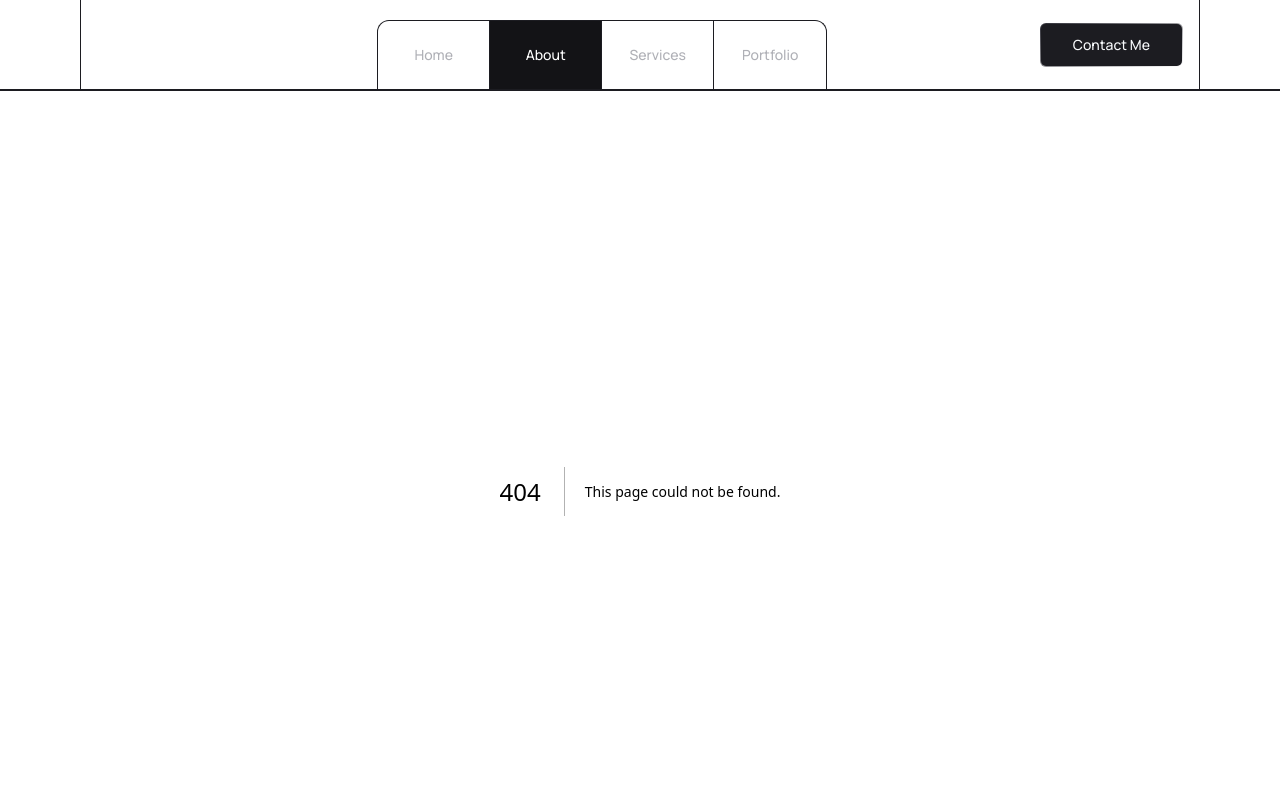
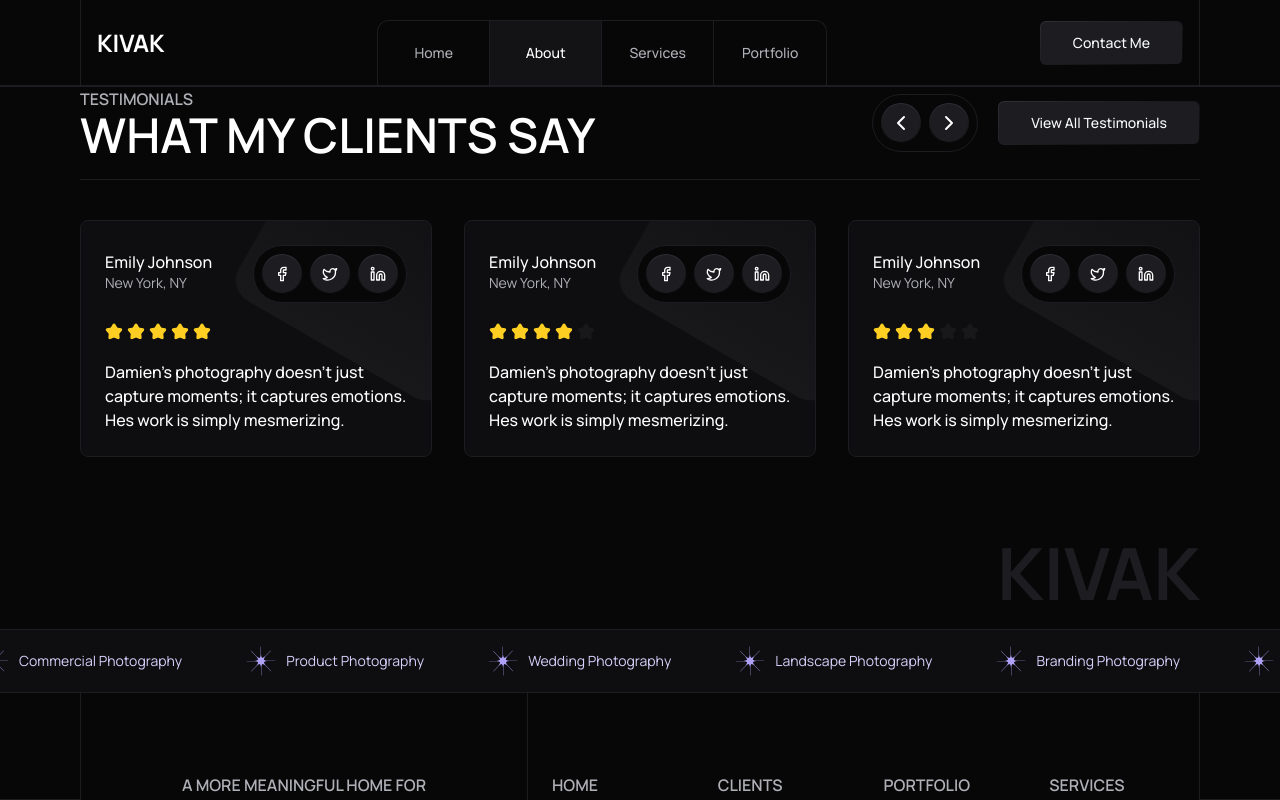
Before and after one commit to AlexanderHubar/kivak-portfolio, a Next.js app: page /about in a window 1280 px wide. Before the commit this address had no page. Shown: the top 800 px of the page. Built offline with nearby package versions, Linux system fonts and the light colour scheme.

Commit message:
feat: add desktop nav animation

```diff
--- /dev/null
+++ b/app/about/page.tsx
@@ -0,0 +1,9 @@
+import { Testimonials } from "../components/testimonials/testimonials";
+
+export default function About() {
+  return (
+    <>
+      <Testimonials />
+    </>
+  );
+}
--- a/app/components/header/nav.tsx
+++ b/app/components/header/nav.tsx
@@ -1,5 +1,6 @@
 "use client";
 import { cn } from "@/lib/utils";
+import { motion } from "framer-motion";
 import Link from "next/link";
 import { usePathname } from "next/navigation";
 
@@ -29,20 +30,32 @@ export function Nav() {
     <nav className="hidden lg:block">
       <ul className="flex border-dark-12 border-x border-t rounded-tl-xl rounded-tr-xl -mb-5 overflow-auto">
         {NAV.map(({ name, href }) => {
+          const isActive = path === href;
+
           return (
-            <li
+            <motion.li
+              layout
               key={name}
               className={cn(
-                "w-28 grid place-content-center border-r text-grey-70 last:border-r-0 border-dark-12 py-6",
+                "w-28 grid relative cursor-pointer place-content-center border-r text-grey-70 last:border-r-0 hover:text-white border-dark-12 h-16",
                 {
-                  "bg-dark-8 text-white": path === href,
+                  "text-white": isActive,
                 }
               )}
             >
-              <Link className="text-sm font-medium" href={href}>
+              {isActive && (
+                <motion.div
+                  layoutId="tab-indicator"
+                  className="absolute inset-0 bg-dark-8"
+                />
+              )}
+              <Link
+                className="z-10 text-sm font-medium grid place-content-center w-28 h-16"
+                href={href}
+              >
                 {name}
               </Link>
-            </li>
+            </motion.li>
           );
         })}
       </ul>
--- /dev/null
+++ b/app/portfolio/page.tsx
@@ -0,0 +1,9 @@
+import { Testimonials } from "../components/testimonials/testimonials";
+
+export default function Portfolio() {
+  return (
+    <>
+      <Testimonials />
+    </>
+  );
+}
--- /dev/null
+++ b/app/services/page.tsx
@@ -0,0 +1,9 @@
+import { Testimonials } from "../components/testimonials/testimonials";
+
+export default function Services() {
+  return (
+    <>
+      <Testimonials />
+    </>
+  );
+}
--- a/package.json
+++ b/package.json
@@ -15,6 +15,7 @@
     "clsx": "^2.1.1",
     "embla-carousel-auto-height": "^8.1.5",
     "embla-carousel-react": "^8.1.5",
+    "framer-motion": "^11.2.10",
     "lucide-react": "^0.394.0",
     "next": "14.2.3",
     "react": "^18",
```
Also changed, not shown: 1 other file (tests, documents, lock files or other folders).
